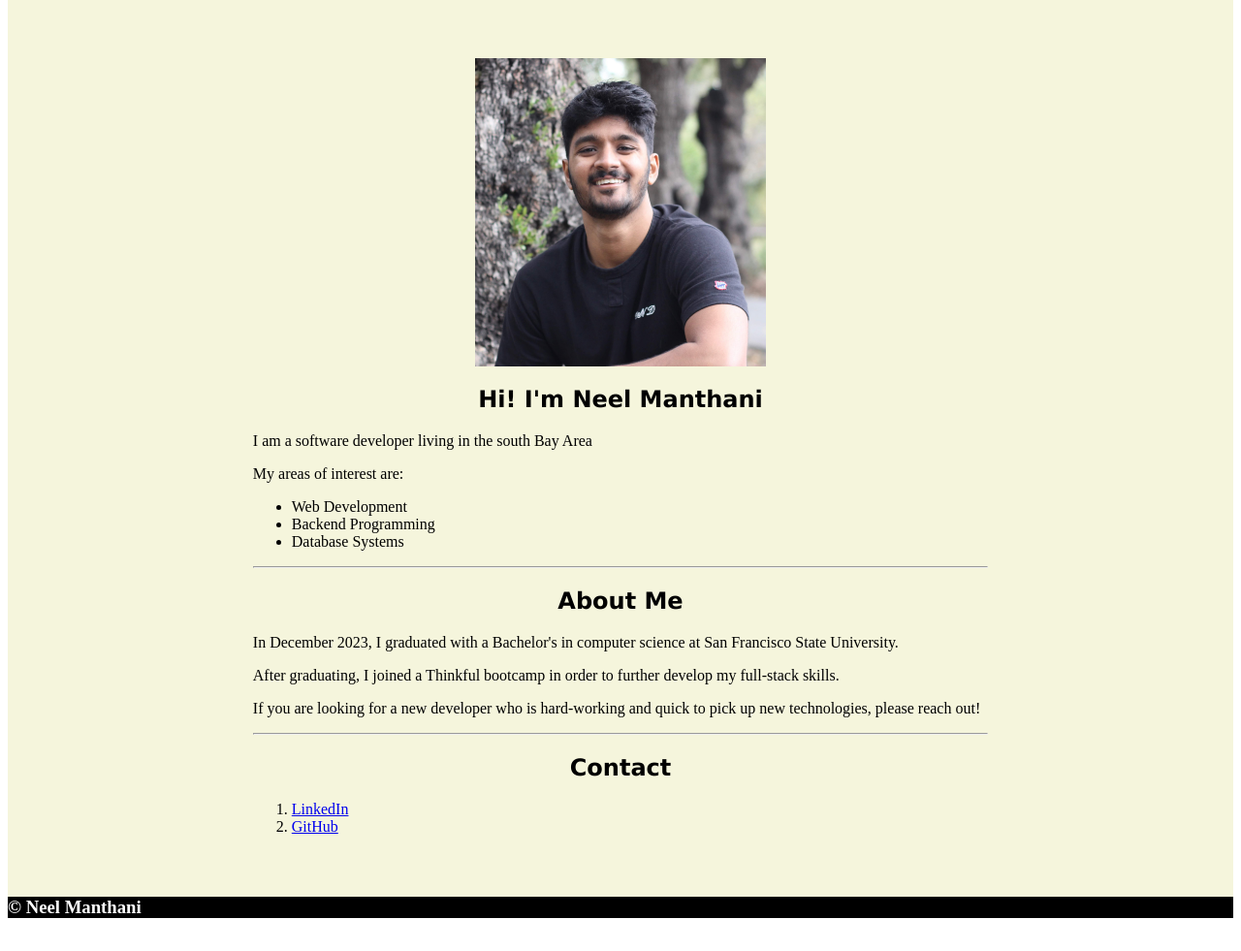
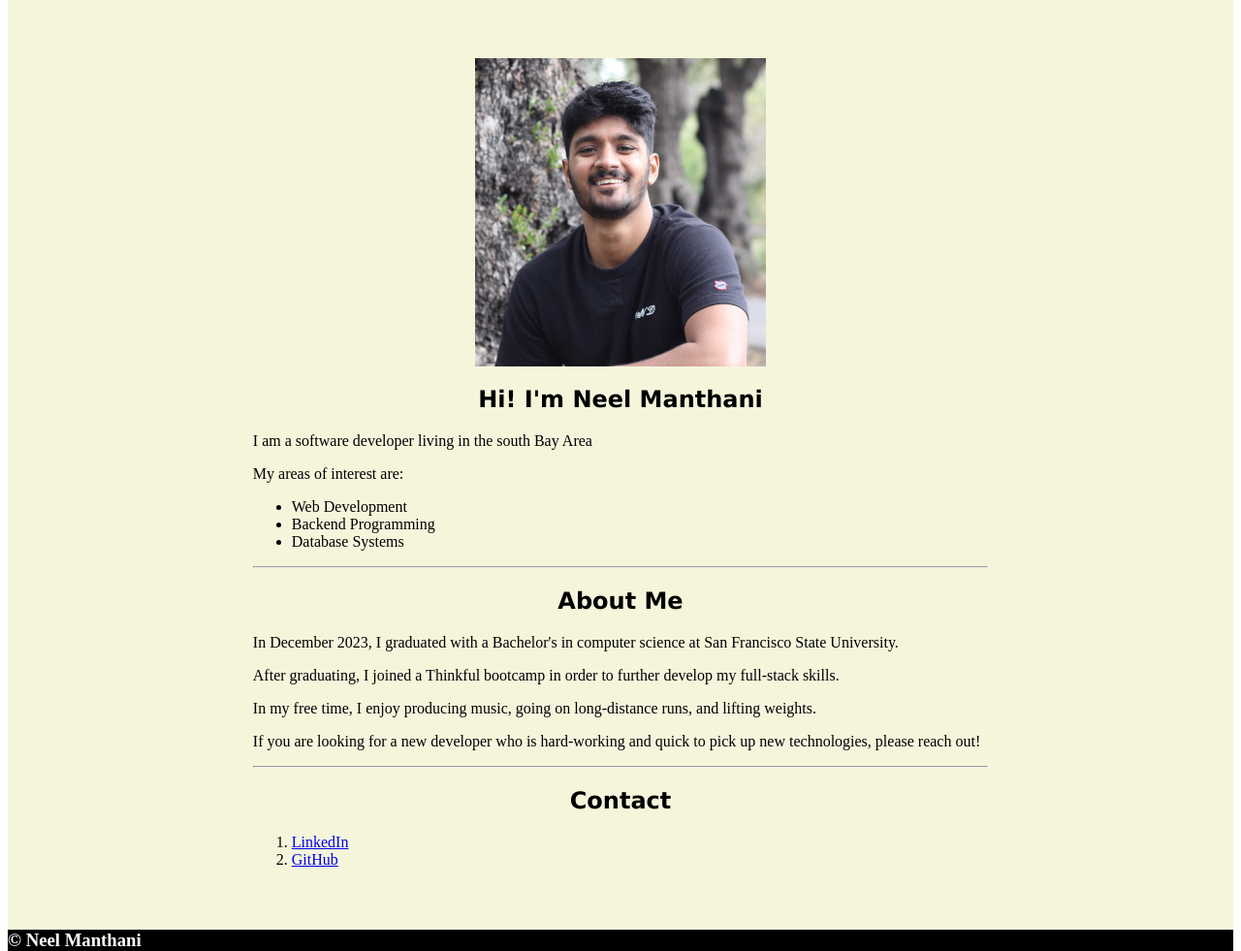
Before and after one commit to neelmanthani/portfolio, a plain HTML site: page index.html in a window 1280 px wide. Shown: the part 71-1052 px from the top of the page at 97% size. Before the commit the page ends 1018 px from the top, so only its background shows below. Drawn offline with Linux system fonts and the light colour scheme; a script that the page names is missing.

Commit message:
Update index.html

```diff
--- a/index.html
+++ b/index.html
@@ -33,6 +33,7 @@
       <h2>About Me</h2>
       <p>In December 2023, I graduated with a Bachelor's in computer science at San Francisco State University.</p>
       <p>After graduating, I joined a Thinkful bootcamp in order to further develop my full-stack skills.</p>
+      <p>In my free time, I enjoy producing music, going on long-distance runs, and lifting weights.</p>
       <p>If you are looking for a new developer who is hard-working and quick to pick up new technologies, please reach
         out!</p>
     </article>
```
